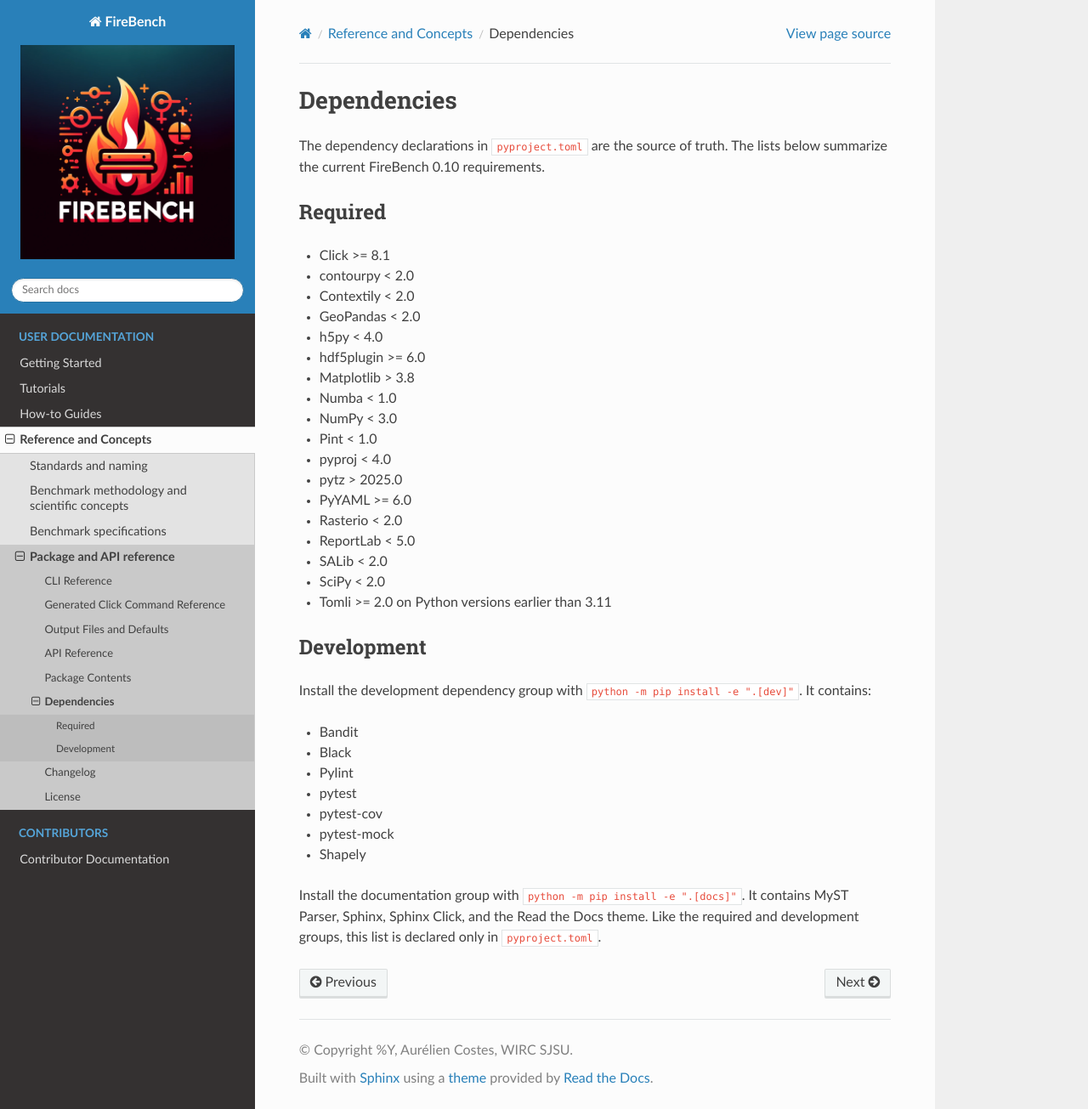
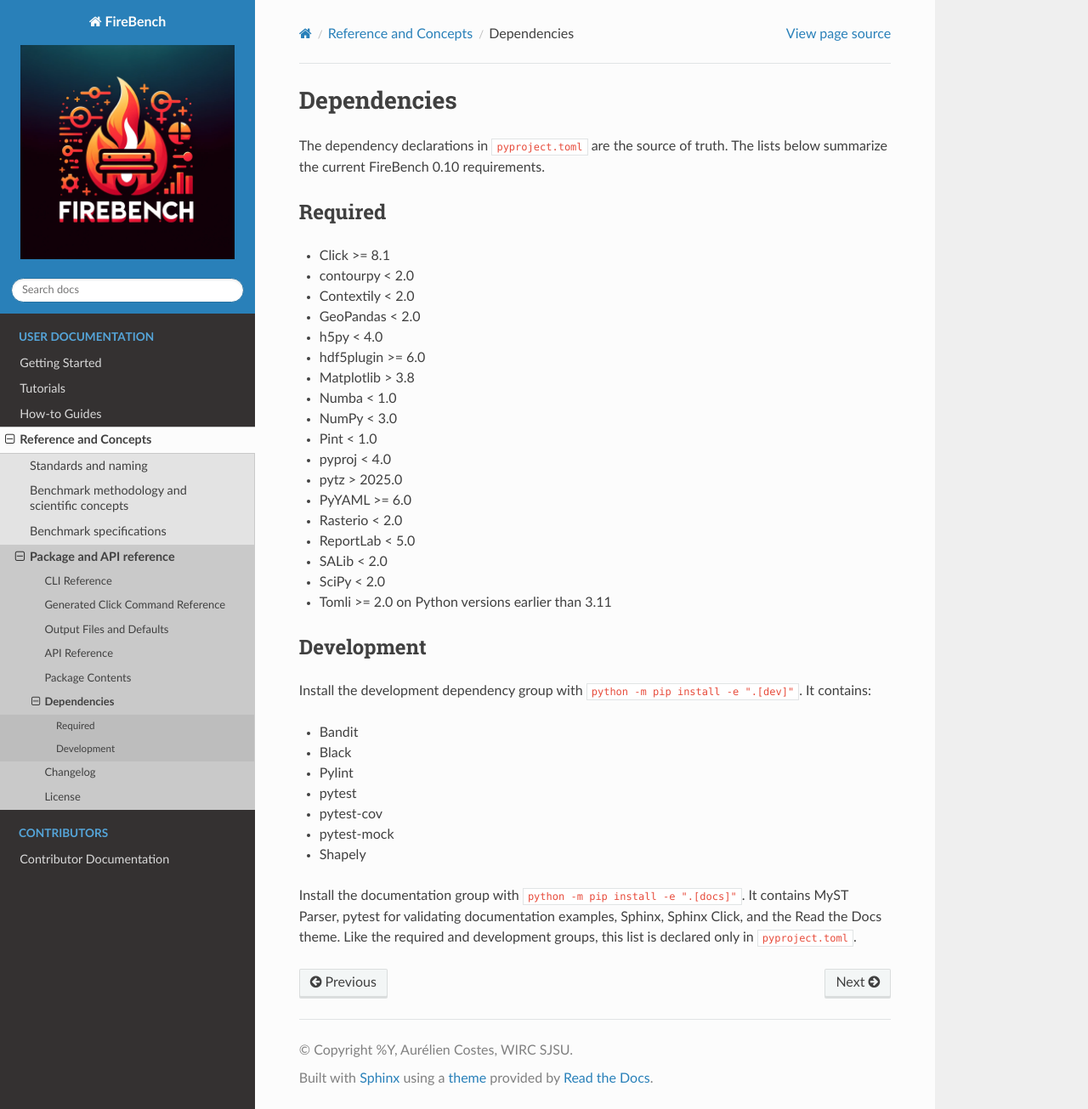
Before and after one commit to wirc-sjsu/firebench, a Sphinx documentation site: the page built from docs/dependencies.md, in a window 1280 px wide and 1305 px high. Shown: the whole window at 85% size. Built offline with Sphinx 7.4.7 and the Read the Docs theme 3.1.0, drawn with Linux system fonts in a browser that asks for light colours.

Commit message:
add pytest to documentation dependencies

```diff
--- a/docs/dependencies.md
+++ b/docs/dependencies.md
@@ -37,5 +37,5 @@
 - Shapely
 
 Install the documentation group with `python -m pip install -e ".[docs]"`. It contains MyST Parser,
-Sphinx, Sphinx Click, and the Read the Docs theme. Like the required and development groups, this
-list is declared only in `pyproject.toml`.
+pytest for validating documentation examples, Sphinx, Sphinx Click, and the Read the Docs theme.
+Like the required and development groups, this list is declared only in `pyproject.toml`.
--- a/pyproject.toml
+++ b/pyproject.toml
@@ -71,6 +71,7 @@
 ]
 docs = [
     "myst-parser",
+    "pytest",
     "sphinx",
     "sphinx-click",
     "sphinx-rtd-theme",
```
